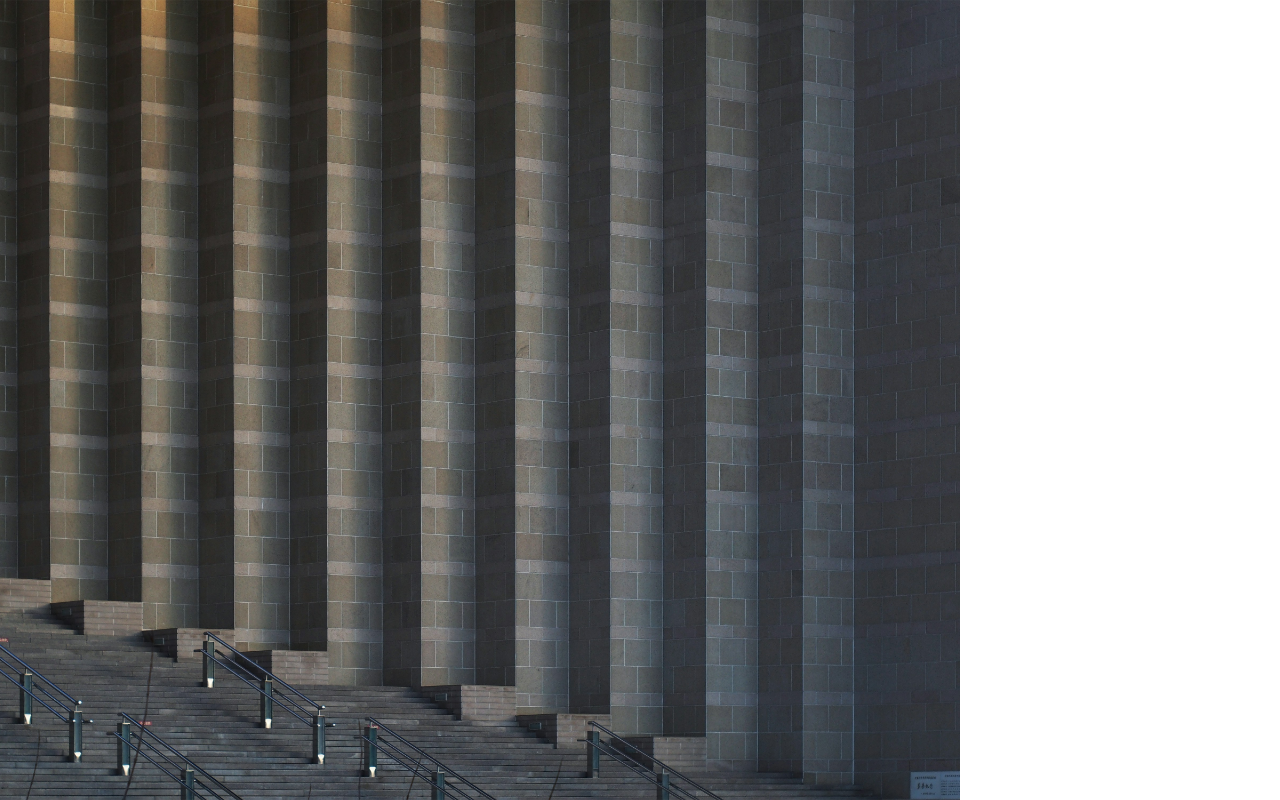
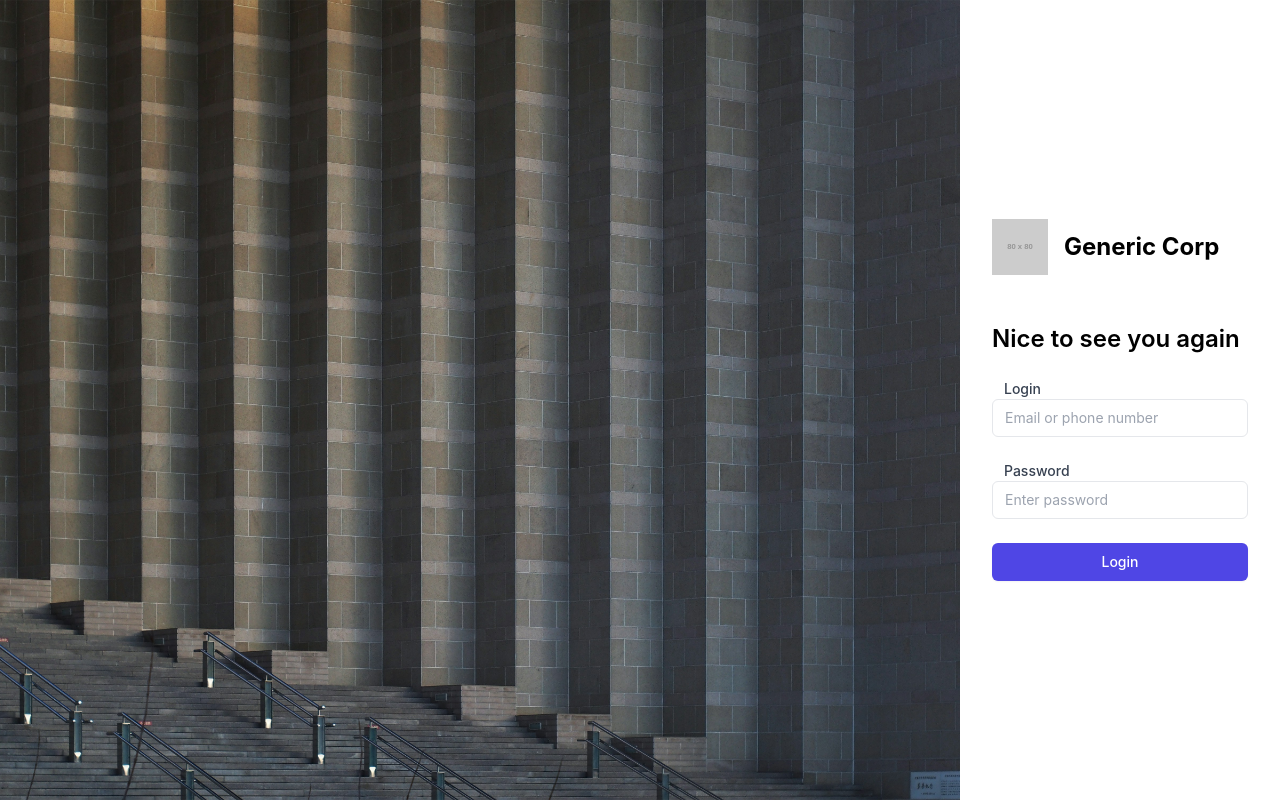
Before and after one commit to VitorCdSouza/camisetas-roma, a React (Create React App) app: page / in a window 1280 px wide. Built offline with nearby package versions, Linux system fonts and the light colour scheme; the HTML template or start-up script is replaced by a standard one.

Commit message:
developing Input.js code and implementing on Login.js

```diff
--- a/src/components/Login.js
+++ b/src/components/Login.js
@@ -1,7 +1,41 @@
+import Input from "./form/Input";
+
 const Login = () => {
     return (
         <div className="w-full max-w-md p-8 space-y-6">
+            {/* logo and brand name */}
+            <div className="flex justify-start">
+                <img src="https://via.placeholder.com/80" alt="Logo" className="mb-6 size-14" />
+                <h1 className="ms-4 mt-3 font-bold text-2xl">Generic Corp</h1>
+            </div>
 
+            <h2 className="text-2xl font-semibold">Nice to see you again</h2>
+
+            <form className="mt-8 space-y-6">
+                <Input
+                    title="Login"
+                    type="email"
+                    className="w-full px-3 py-2 border rounded-md focus:ring-indigo-500 focus:border-indigo-500 sm:text-sm"
+                    name="email"
+                    autoComplete="email-new"
+                    placeholder="Email or phone number"
+                />
+
+                <Input
+                    title="Password"
+                    type="password"
+                    className="w-full px-3 py-2 border rounded-md focus:ring-indigo-500 focus:border-indigo-500 sm:text-sm"
+                    name="password"
+                    autoComplete="password-new"
+                    placeholder="Enter password"
+                />
+
+                <input
+                    type="submit"
+                    className="w-full flex justify-center py-2 px-4 border border-transparent rounded-md shadow-sm text-sm font-medium text-white bg-indigo-600 hover:bg-indigo-700 focus:outline-none focus:ring-2 focus:ring-offset-2 focus:ring-indigo-500"
+                    value="Login"
+                />
+            </form>
         </div>
     );
 };
--- /dev/null
+++ b/src/components/form/Input.js
@@ -0,0 +1,23 @@
+const Input = (props) => {
+    return (
+        <div className="mb-5">
+            <label htmlFor={props.name} className="ms-3 block text-sm font-medium text-gray-700">
+                {props.title}
+            </label>
+            <input
+                type={props.type}
+                className={props.className}
+                id={props.name}
+                name={props.name}
+                placeholder={props.placeholder}
+                autoComplete={props.autoComplete}
+                value={props.value}
+            />
+            {props.errorMsg && (
+                <div className="text-red-600 text-sm mt-1">{props.errorMsg}</div>
+            )}
+        </div>
+    );
+};
+
+export default Input;
```
